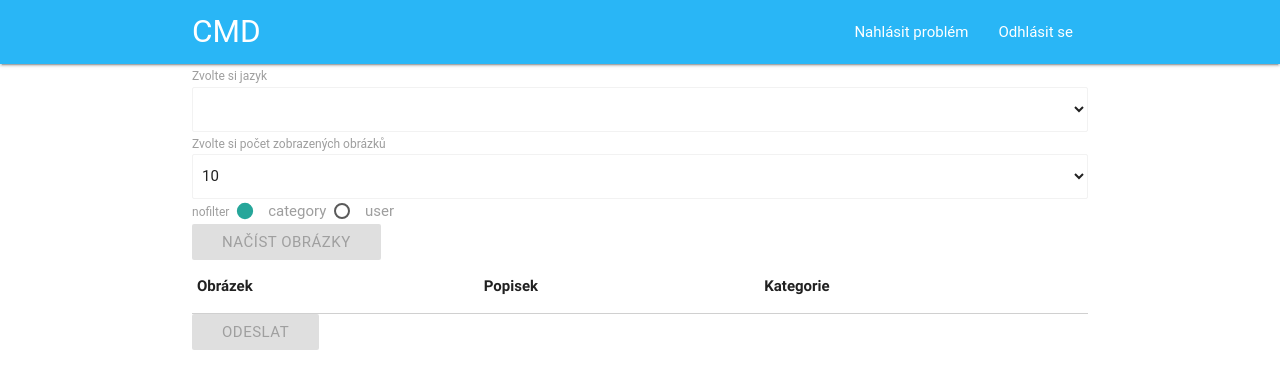
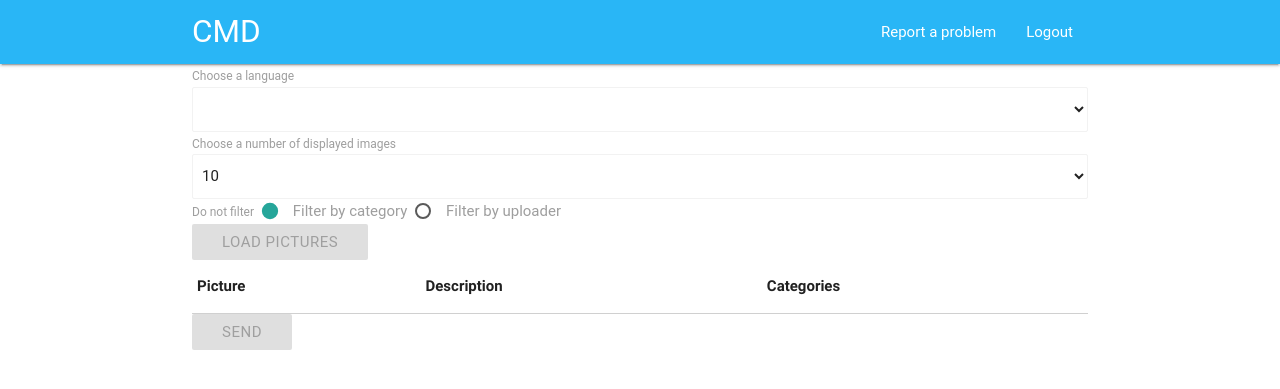
Before and after one commit to wikimedia/labs-tools-commons-mass-description, a Flask app: page / in a window 1280 px wide. Shown: the top 389 px of the page. Run offline with Flask 2, Linux system fonts and the light colour scheme; the visitor is signed in with stand-in values (Sample User, id 1); data that the repository does not hold is empty; some web fonts are replaced.

Commit message:
Use englisUse english

```diff
--- a/src/templates/tool.html
+++ b/src/templates/tool.html
@@ -11,18 +11,18 @@
 	<div class="nav-wrapper container">
 		<a class="brand-logo" href="/commons-mass-description">CMD</a>
 		<ul class="right hide-on-med-and-down">
-			<li><a href="report">Nahlásit problém</a></li>
-			<li><a href="logout">Odhlásit se</a></li>
+			<li><a href="report">Report a problem</a></li>
+			<li><a href="logout">Logout</a></li>
 			<li id="username"></li>
 		</ul>
 	</div>
 </nav>
 <div class="container">
 	<form>
-		<label for="langs">Zvolte si jazyk</label>
+		<label for="langs">Choose a language</label>
 		<select class="browser-default" name="langs" id="langs">
 		</select>
-		<label for="display">Zvolte si počet zobrazených obrázků</label>
+		<label for="display">Choose a number of displayed images</label>
 		<select class="browser-default" name="display" id="display">
 			<option>1</option>
 			<option>5</option>
@@ -30,33 +30,33 @@
 			<option>50</option>
 			<option>100</option>
 		</select>
-		<label for="nofilter-button">nofilter</label>
+		<label for="nofilter-button">Do not filter</label>
 		<input id="nofilter-button" type="radio" name="filter" value="nofilter" checked>
-		<label for="category-button">category</label>
+		<label for="category-button">Filter by category</label>
 		<input id="category-button" type="radio" name="filter" value="category">
-		<label for="user-button">user</label>
+		<label for="user-button">Filter by uploader</label>
 		<input id="user-button" type="radio" name="filter" value="user">
 		<br>
 		<div class="filter-by-cat">
-			<label for="category">Zadejte název kategorie, ze které si přejete popisovat obrázky</label>
-			<input type="text" name="category" id="category" value="Category:Media lacking a description" placeholder="Prosím, uveďte i prefix Category:">
+			<label for="category">Enter name of category that you want to use at the source of the table below</label>
+			<input type="text" name="category" id="category" value="Category:Media lacking a description" placeholder="Include the prefix Category:">
 		</div>
 		<div class="filter-by-user">
-			<label for="user">Zadejte název uploadera, jehož obrázky si přejete popisovat</label>
-			<input type="text" name="user" id="user" value="Aktron" placeholder="Uživatelské jméno">
+			<label for="user">Enter username of uploader which pictures you would like to describe</label>
+			<input type="text" name="user" id="user" value="Aktron" placeholder="Username, do not include prefix User:">
 		</div>
-		<button onclick="fillPics()" class="btn wafes-effect wafes-light" type="button" id="search">Načíst obrázky</button>
+		<button onclick="fillPics()" class="btn wafes-effect wafes-light" type="button" id="search">Load pictures</button>
 	</form>
 	<table>
 		<thead>
-			<th>Obrázek</th>
-			<th>Popisek</th>
-			<th>Kategorie</th>
+			<th>Picture</th>
+			<th>Description</th>
+			<th>Categories</th>
 		</thead>
 		<tbody>
 		</tbody>
 	</table>
-	<button onclick="sendForm()" class="btn wafes-effect wafes-light" id="send" disabled="">Odeslat</button>
+	<button onclick="sendForm()" class="btn wafes-effect wafes-light" id="send" disabled="">Send</button>
 </div>
 
 <script>
```
